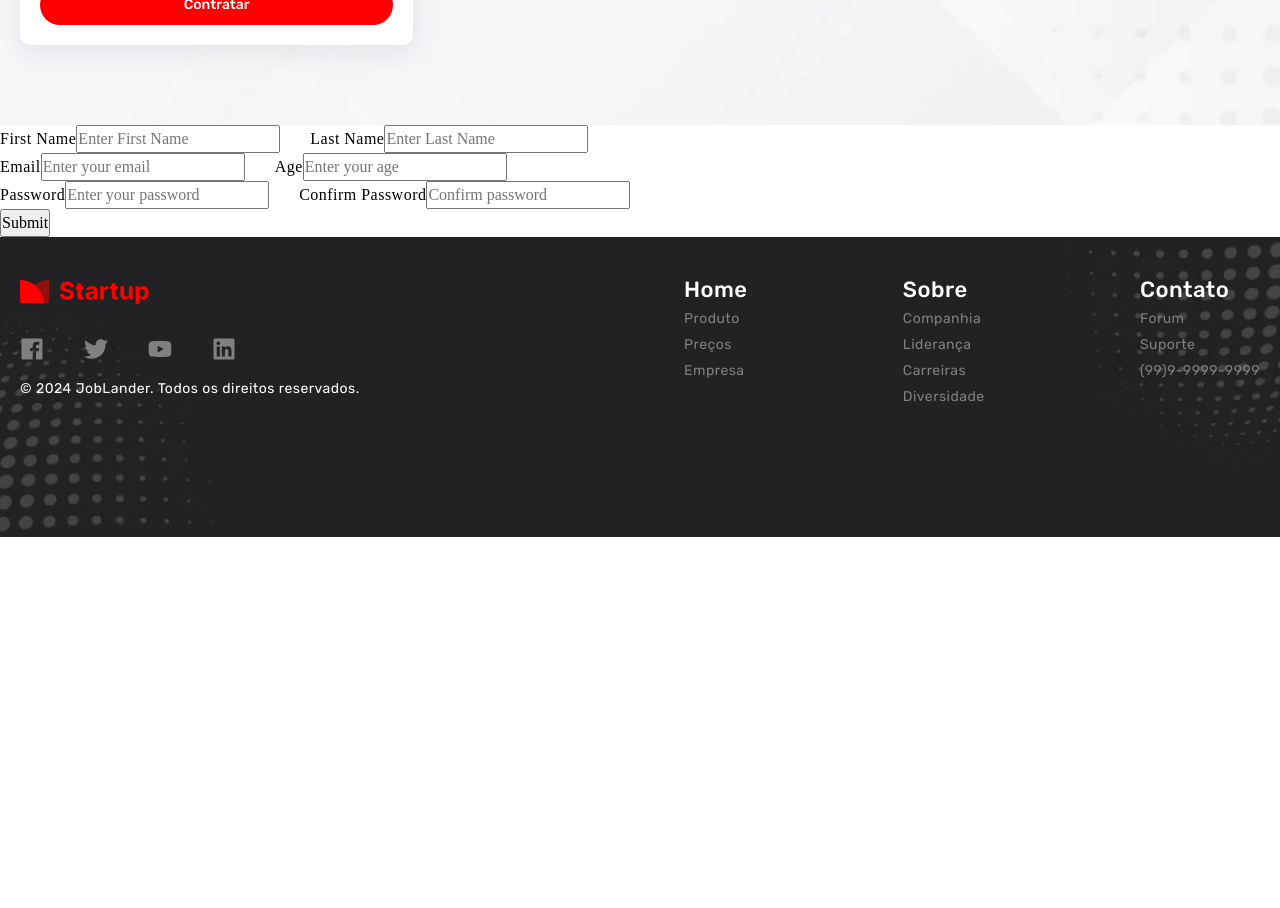
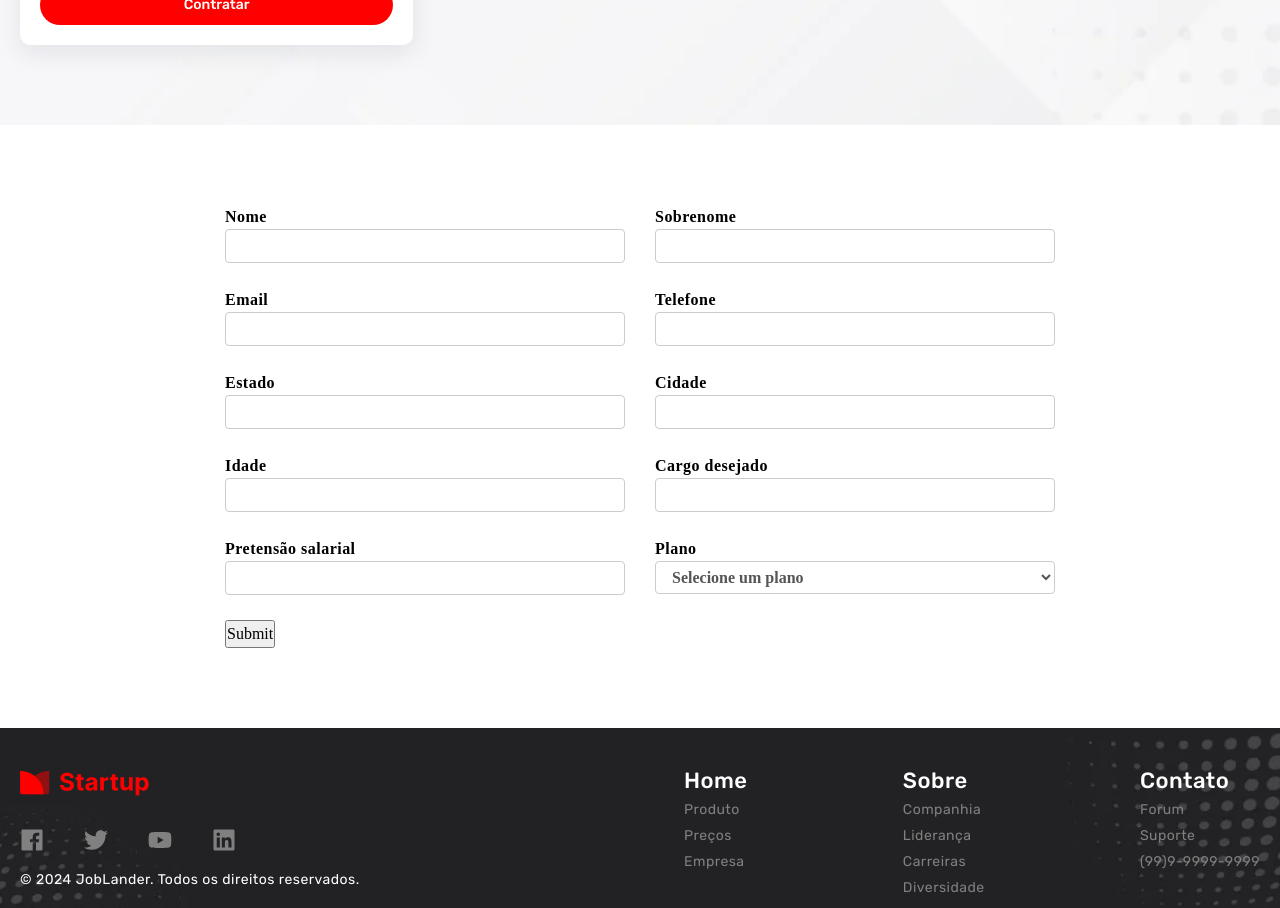
Before and after one commit to gpereira305/joblander-project, a React (Vite) app: page / in a window 1280 px wide. Shown: the part 4480-5388 px from the top of the page. Before the commit the page ends 5017 px from the top, so only its background shows below. Built offline with nearby package versions, Linux system fonts and the light colour scheme.

Commit message:
Add: formulário  iniciado

```diff
--- a/package.json
+++ b/package.json
@@ -11,10 +11,13 @@
    },
    "dependencies": {
       "formik": "^2.4.5",
+      "imask": "^7.6.0",
       "react": "^18.2.0",
       "react-dom": "^18.2.0",
+      "react-input-mask": "^2.0.4",
       "swiper": "^10.0.0",
-      "yup": "^1.4.0"
+      "yup": "^1.4.0",
+      "yup-phone": "^1.3.2"
    },
    "devDependencies": {
       "@types/react": "^18.2.66",
--- a/src/App.jsx
+++ b/src/App.jsx
@@ -9,7 +9,6 @@ import CommentsSlider from "./components/Comments/CommentsSlider";
 import Plans from "./components/Plans/Plans";
 import SignUp from "./components/Form/SignUp";
 import GoTop from "./components/GoTop/GoTop";
-// import SignIn from "./components/Form/SignIn";
 
 function App() {
    return (
@@ -23,7 +22,6 @@ function App() {
             <CommentsSlider />
             <Plans />
             <SignUp />
-            {/* <SignIn /> */}
             <GoTop />
          </main>
 
--- a/src/components/Form/SignUp.jsx
+++ b/src/components/Form/SignUp.jsx
@@ -1,152 +1,141 @@
-import { useFormik } from "formik";
-import { basicSchema } from "../../schema";
-const onSubmit = async (values, actions) => {
-   console.log(values);
-   console.log(actions);
-   await new Promise((resolve) => setTimeout(resolve, 1000));
-   actions.resetForm();
+import React from "react";
+import "./index.css";
+import {
+   Formik,
+   Form,
+   Field,
+   ErrorMessage,
+   FieldArray,
+   FastField,
+} from "formik";
+import { initialValues, validationSchema } from "../../schema";
+
+const onSubmit = (values, submitProps) => {
+   console.log("Form data", values);
+   submitProps.setSubmitting(false);
+   submitProps.resetForm();
 };
-const SignUp = () => {
-   const {
-      values,
-      errors,
-      touched,
-      isSubmitting,
-      handleBlur,
-      handleChange,
-      handleSubmit,
-   } = useFormik({
-      initialValues: {
-         firstname: "",
-         lastname: "",
-         email: "",
-         age: "",
-         password: "",
-         confirmPassword: "",
-      },
-      validationSchema: basicSchema,
-      onSubmit,
-   });
-   console.log(errors);
+export default function App() {
+   const planOptions = [
+      { key: "Selecione um plano", value: "" },
+      { key: "Grátis", value: "Grátis" },
+      { key: "Prata", value: "Prata" },
+      { key: "Ouro", value: "Ouro" },
+      { key: "Diamante", value: "Diamante" },
+   ];
+   return (
+      <Formik
+         initialValues={initialValues}
+         validationSchema={validationSchema}
+         onSubmit={onSubmit}
+      >
+         {(formik) => {
             return (
                <div className="form">
-         <form onSubmit={handleSubmit} autoComplete="off">
-            <div style={{ display: "flex", gap: "30px" }}>
-               <label htmlFor="firstname">
-                  First Name
-                  <input
-                     value={values.firstname}
-                     onChange={handleChange}
-                     id="firstname"
-                     type="firstname"
-                     placeholder="Enter First Name"
-                     onBlur={handleBlur}
-                     className={
-                        errors.firstname && touched.firstname
-                           ? "input-error"
-                           : ""
-                     }
-                  />
-                  {errors.firstname && touched.firstname && (
-                     <p className="error">{errors.firstname}</p>
-                  )}
+                  <Form>
+                     <div className="form-control">
+                        <label htmlFor="firstName">
+                           Nome
+                           <Field type="text" id="firstName" name="firstName" />
+                           <ErrorMessage name="firstName">
+                              {(error) => <div className="error">{error}</div>}
+                           </ErrorMessage>
                         </label>
 
-               <label htmlFor="lastname">
-                  Last Name
-                  <input
-                     value={values.lastname}
-                     onChange={handleChange}
-                     id="lastname"
-                     type="lastname"
-                     placeholder="Enter Last Name"
-                     onBlur={handleBlur}
-                     // className={errors.email && touched.email ? "input-error" : ""}
-                  />
-                  {errors.lastname && touched.lastname && (
-                     <p className="error">{errors.lastname}</p>
-                  )}
+                        <label htmlFor="lastName">
+                           Sobrenome
+                           <Field type="text" id="lastName" name="lastName" />
+                           <ErrorMessage name="lastName">
+                              {(error) => <div className="error">{error}</div>}
+                           </ErrorMessage>
                         </label>
                      </div>
 
-            <div style={{ display: "flex", gap: "30px" }}>
+                     <div className="form-control">
                         <label htmlFor="email">
                            Email
-                  <input
-                     value={values.email}
-                     onChange={handleChange}
-                     id="email"
-                     type="email"
-                     placeholder="Enter your email"
-                     onBlur={handleBlur}
-                     className={
-                        errors.email && touched.email ? "input-error" : ""
-                     }
-                  />
-                  {errors.email && touched.email && (
-                     <p className="error">{errors.email}</p>
-                  )}
+                           <Field type="email" id="email" name="email" />
+                           <ErrorMessage name="email">
+                              {(error) => <div className="error">{error}</div>}
+                           </ErrorMessage>
                         </label>
-               <label htmlFor="age">
-                  Age
-                  <input
-                     id="age"
-                     type="number"
-                     placeholder="Enter your age"
-                     value={values.age}
-                     onChange={handleChange}
-                     onBlur={handleBlur}
-                     className={errors.age && touched.age ? "input-error" : ""}
-                  />
-                  {errors.age && touched.age && (
-                     <p className="error">{errors.age}</p>
-                  )}
+
+                        <label htmlFor="phone">
+                           Telefone
+                           <Field type="text" id="phone" name="phone" />
+                           <ErrorMessage name="phone">
+                              {(error) => <div className="error">{error}</div>}
+                           </ErrorMessage>
                         </label>
                      </div>
 
-            <div style={{ display: "flex", gap: "30px" }}>
-               <label htmlFor="password">
-                  Password
-                  <input
-                     id="password"
-                     type="password"
-                     placeholder="Enter your password"
-                     value={values.password}
-                     onChange={handleChange}
-                     onBlur={handleBlur}
-                     className={
-                        errors.password && touched.password ? "input-error" : ""
-                     }
-                  />
-                  {errors.password && touched.password && (
-                     <p className="error">{errors.password}</p>
-                  )}
+                     <div className="form-control">
+                        <label htmlFor="state">
+                           Estado
+                           <Field type="text" id="state" name="state" />
+                           <ErrorMessage name="state">
+                              {(error) => <div className="error">{error}</div>}
+                           </ErrorMessage>
                         </label>
-               <label htmlFor="confirmPassword">
-                  Confirm Password
-                  <input
-                     id="confirmPassword"
-                     type="password"
-                     placeholder="Confirm password"
-                     value={values.confirmPassword}
-                     onChange={handleChange}
-                     onBlur={handleBlur}
-                     className={
-                        errors.confirmPassword && touched.confirmPassword
-                           ? "input-error"
-                           : ""
-                     }
-                  />
-                  {errors.confirmPassword && touched.confirmPassword && (
-                     <p className="error">{errors.confirmPassword}</p>
-                  )}
+                        <label htmlFor="city">
+                           Cidade
+                           <Field type="text" id="city" name="city" />
+                           <ErrorMessage name="city">
+                              {(error) => <div className="error">{error}</div>}
+                           </ErrorMessage>
                         </label>
                      </div>
-            <button disabled={isSubmitting} type="submit">
+
+                     <div className="form-control">
+                        <label htmlFor="age">
+                           Idade
+                           <Field type="text" id="age" name="age" />
+                           <ErrorMessage name="age">
+                              {(error) => <div className="error">{error}</div>}
+                           </ErrorMessage>
+                        </label>
+                        <label htmlFor="role">
+                           Cargo desejado
+                           <Field type="text" id="role" name="role" />
+                           <ErrorMessage name="role">
+                              {(error) => <div className="error">{error}</div>}
+                           </ErrorMessage>
+                        </label>
+                     </div>
+
+                     <div className="form-control">
+                        <label htmlFor="salary">
+                           Pretensão salarial
+                           <Field type="text" id="salary" name="salary" />
+                           <ErrorMessage name="salary">
+                              {(error) => <div className="error">{error}</div>}
+                           </ErrorMessage>
+                        </label>
+
+                        <label htmlFor="plan">
+                           Plano
+                           <Field name="plan" as="select">
+                              {planOptions.map(({ key, value }) => (
+                                 <option key={key} value={value}>
+                                    {key}
+                                 </option>
+                              ))}
+                           </Field>
+                           <ErrorMessage name="plan">
+                              {(error) => <div className="error">{error}</div>}
+                           </ErrorMessage>
+                        </label>
+                     </div>
+                     <button
+                        type="submit"
+                        disabled={!formik.isValid || formik.isSubmitting}
+                     >
                         Submit
                      </button>
-         </form>
+                  </Form>
                </div>
             );
-};
-export default SignUp;
+         }}
+      </Formik>
+   );
+}
--- a/src/components/Form/index.css
+++ b/src/components/Form/index.css
@@ -12,6 +12,44 @@
    }
 }
 
+.form-control {
+   margin-bottom: 20px;
+   display: flex;
+   gap: 30px;
+}
+
+
+label {
+   font-weight: bold;
+   display: flex;
+   margin-bottom: 5px;
+   flex-flow: column;
+   width: 100%;
+}
+
+input[type='text'],
+input[type='email'],
+select,
+textarea {
+   display: block;
+   width: 400px;
+   padding: 6px 12px;
+   font-size: 14px;
+   line-height: 1.42857143;
+   color: #555;
+   background-color: #fff;
+   background-image: none;
+   border: 1px solid #ccc;
+   border-radius: 4px;
+   /* margin-bottom: 20px; */
+}
+
+
+.error {
+   color: red;
+}
+
+/*
 .error {
    color: #fc8181;
    font-size: 0.75rem;
@@ -98,4 +136,4 @@ select.input-error {
 
 button:disabled {
    opacity: 0.35;
-}
+} */
--- a/src/data.jsx
+++ b/src/data.jsx
@@ -320,3 +320,89 @@ export const plansData = [
       ],
    },
 ];
+
+export const formData = [
+   {
+      labelName: "Nome",
+      id: 1,
+      content: {
+         type: "text",
+         name: "name",
+         placeholder: "Insira seu nome",
+         id: 1,
+      },
+   },
+   {
+      labelName: "Email",
+      id: 3,
+      content: {
+         type: "email",
+         name: "email",
+         placeholder: "Insira seu email",
+         id: 3,
+      },
+   },
+   {
+      labelName: "Telefone",
+      id: 2,
+      content: {
+         type: "text",
+         name: "phone",
+         placeholder: "(00) 00000 0000",
+         id: 2,
+      },
+   },
+   {
+      labelName: "Idade",
+      id: 4,
+      content: {
+         type: "text",
+         name: "age",
+         placeholder: "Insira sua idade",
+         id: 4,
+      },
+   },
+   {
+      labelName: "Estado",
+      id: 5,
+      content: {
+         type: "text",
+         name: "state",
+         placeholder: "Insira seu estado",
+         id: 5,
+      },
+   },
+   {
+      labelName: "Cidade",
+      id: 6,
+      content: {
+         type: "text",
+         name: "city",
+         placeholder: "Insira sua cidade",
+         id: 6,
+      },
+   },
+   {
+      labelName: "Vaga pretendida",
+      id: 7,
+      content: {
+         type: "text",
+         name: "role",
+         placeholder: "Insira a vaga de enteresse",
+         id: 7,
+      },
+   },
+];
+// <label htmlFor="name">
+//    Nome
+//    <Field
+//       type="text"
+//       id="name"
+//       name="name"
+//       onChange={handleChange}
+//       onBlur={handleBlur}
+//    />
+//    <ErrorMessage name="name">
+//       {(error) => <div className="error">{error}</div>}
+//    </ErrorMessage>
+// </label>;
--- a/src/schema.jsx
+++ b/src/schema.jsx
@@ -1,37 +1,76 @@
-import * as yup from "yup";
-const passwordRules = /^(?=.*\d)(?=.*[a-z])(?=.*[A-Z]).{5,}$/;
-// min 5 characters, 1 upper case letter, 1 lower case letter, 1 numeric digit.
-export const basicSchema = yup.object().shape({
-   firstname: yup
-      .string()
-      .max(15, "Must be 15 characters or less")
-      .required("Required"),
-   lastname: yup
-      .string()
-      .max(20, "Must be 20 characters or less")
-      .required("Required"),
-   email: yup.string().email("Please enter a valid email").required("Required"),
-   age: yup.number().positive().integer().required("Required"),
-   password: yup
-      .string()
-      .min(5)
-      .matches(passwordRules, { message: "Please create a stronger password" })
-      .required("Required"),
-   confirmPassword: yup
-      .string()
-      .oneOf([yup.ref("password"), null], "Passwords must match")
-      .required("Required"),
+import * as Yup from "yup";
+
+const errorMessage = "é obrigatório!";
+const invalidMessage = "está inválido!";
+const minimumCharMessage = "deve ter pelo menos 3 dígitos!";
+
+const initialValues = {
+   firstName: "",
+   lastName: "",
+   plan: "",
+   email: "",
+   phone: "",
+   age: "",
+   state: "",
+   city: "",
+   role: "",
+   salary: "",
+};
+
+const validationSchema = Yup.object({
+   firstName: Yup.string()
+      .min(3, `Nome ${minimumCharMessage}`)
+      .matches(/^[a-zA-Z\s]*$/, `Nome ${invalidMessage}`)
+      .required(`Nome ${errorMessage}`),
+
+   lastName: Yup.string()
+      .min(3, `Sobrenome ${minimumCharMessage}`)
+      .matches(/^[a-zA-Z\s]*$/, `Sobrenome ${invalidMessage}`)
+      .required(`Sobrenome ${errorMessage}`),
+
+   email: Yup.string()
+      .email(`Email ${invalidMessage}`)
+      .required(`Email ${errorMessage}`),
+
+   phone: Yup.string()
+      .matches(
+         /^(\+\d{1,2}\s?)?1?\-?\.?\s?\(?\d{3}\)?[\s.-]?\d{3}[\s.-]?\d{5}$/,
+         `Telefone ${invalidMessage}`,
+      )
+      .required(`Telefone ${errorMessage}`),
+
+   age: Yup.string()
+      .min(2, "Idade mínima de pelo menos 2 dígitos!")
+      .matches(
+         /(?=.*?\d)^\$?(([1-9]\d{0,2}(,\d{3})*)|\d+)?(\.\d{1,2})?$/,
+         `Idade ${invalidMessage}`,
+      )
+      .required(`Idade ${errorMessage}`),
+
+   state: Yup.string()
+      .min(2, `Estado deve ter pelo menos 2 dígitos!`)
+      .matches(/^[a-zA-Z\s]*$/, `Estado ${invalidMessage}`)
+      .required(`Estado ${errorMessage}`),
+   city: Yup.string()
+      .min(3, `Cidade ${minimumCharMessage}`)
+      .matches(/^[a-zA-Z\s]*$/, `Cidade ${invalidMessage}`)
+      .required(`Cidade ${errorMessage}`),
+
+   plan: Yup.string().required(`Plano ${errorMessage}`),
+
+   role: Yup.string()
+      .min(5, `Vaga deve ter pelo menos 5 dígitos!`)
+      .matches(/^[a-zA-Z\s]*$/, `Vaga ${invalidMessage}`)
+      .required(`Vaga ${errorMessage}`),
+
+   salary: Yup.string()
+      .min(3, `Vaga ${minimumCharMessage}`)
+      .max(10, "Máximo de 10 dígitos!")
+      .matches(
+         /(?=.*?\d)^\$?(([1-9]\d{0,2}(,\d{3})*)|\d+)?(\.\d{1,2})?$/,
+         `Salário ${invalidMessage}`,
+      )
+      .required(`Pretenção salarial ${errorMessage}`),
 });
-export const advancedSchema = yup.object().shape({
-   username: yup
-      .string()
-      .min(3, "Username must be at least 3 characters long")
-      .required("Required"),
-   jobType: yup
-      .string()
-      .oneOf(["designer", "developer", "manager", "other"], "Invalid Job Type")
-      .required("Required"),
-   acceptedTos: yup
-      .boolean()
-      .oneOf([true], "Please accept the terms of service"),
-});
+
+export { initialValues, validationSchema };
```
Also changed, not shown: src/components/Form/SignIn.jsx (deleted, +0 -44 lines), 1 other file (tests, documents, lock files or other folders). Lines whose indentation alone changed are shown as unchanged.
